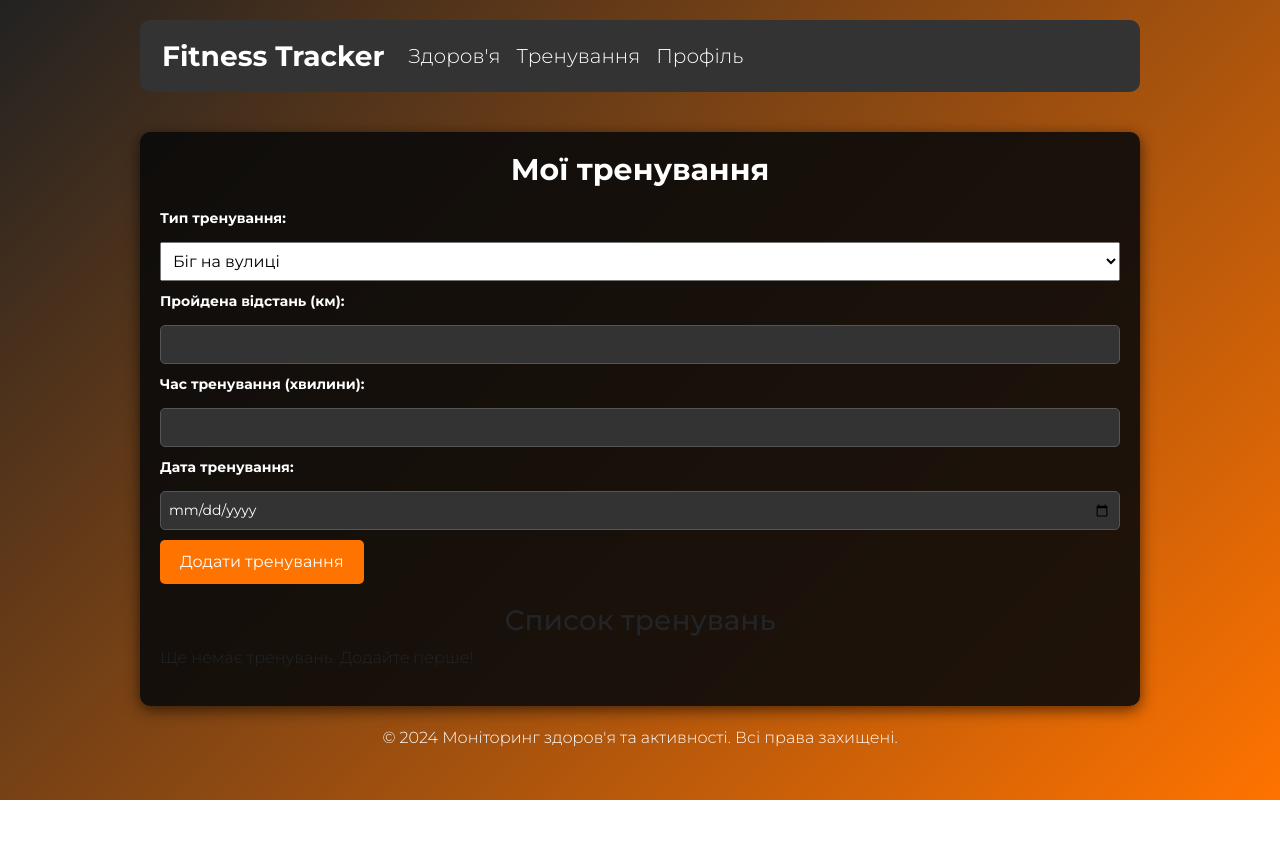
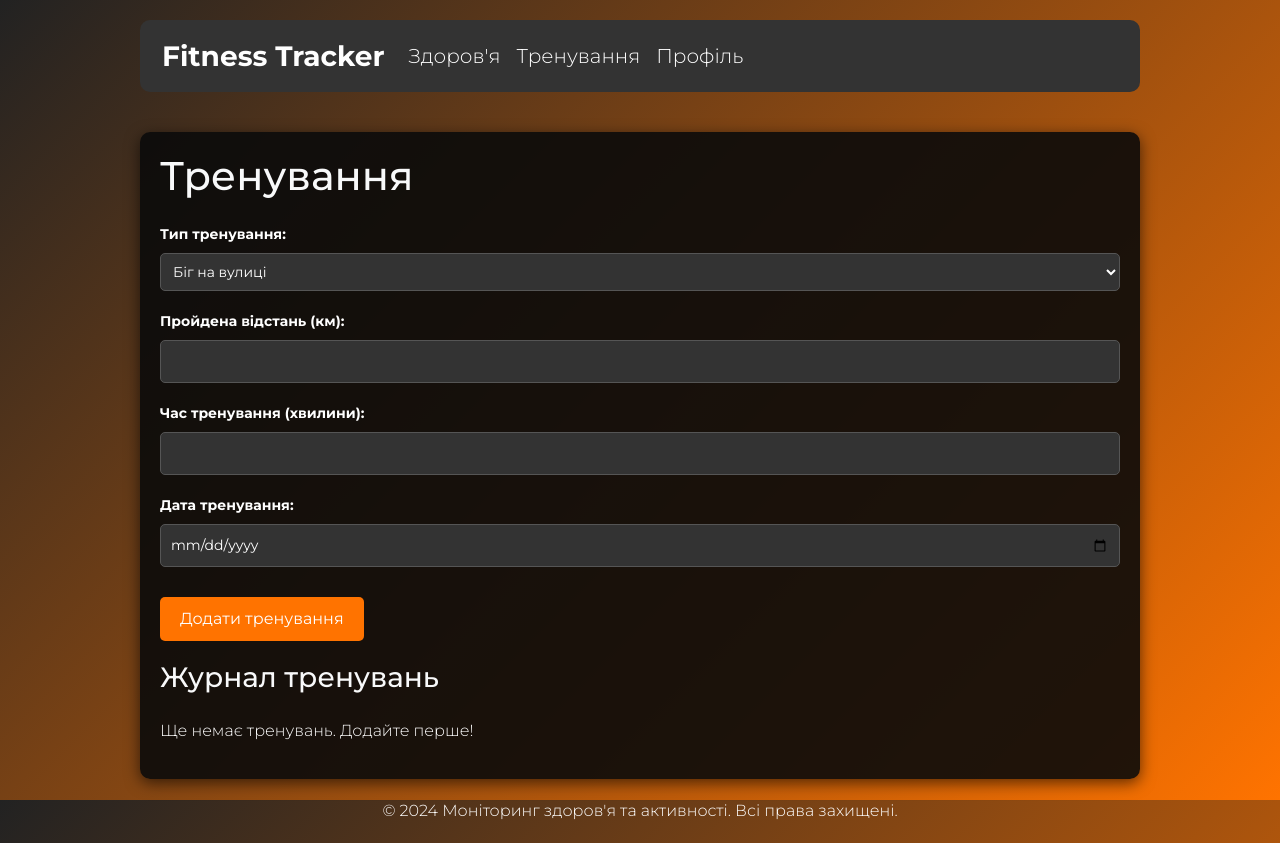
Before and after one commit to onsviii/fitness_track, a React (Create React App) app: page /workouts in a window 1280 px wide. Before the commit the page ends 800 px from the top, so only its background shows below. Built offline with nearby package versions, Linux system fonts and the light colour scheme.

Commit message:
Update page design

```diff
--- a/src/index.css
+++ b/src/index.css
@@ -33,3 +33,21 @@ body {
   font-family: 'Montserrat', sans-serif;
   font-weight: 300;
 }
+
+label {
+  color: #fff;
+  display: block;
+  margin-bottom: 8px;
+  font-size: 14px;
+  font-weight: 650;
+}
+
+input {
+  width: 100%;
+  padding: 8px;
+  border: 1px solid #555;
+  border-radius: 5px;
+  background: #333;
+  color: #fff;
+  font-size: 14px;
+}
--- a/src/pages/Authentication/AuthenticationPage.css
+++ b/src/pages/Authentication/AuthenticationPage.css
@@ -1,6 +1,6 @@
 .auth-group {
     max-width: 600px;
-    padding: 30px;
+    padding: 80px;
     background: rgba(10, 10, 10, 0.9);
     border-radius: 10px;
     box-shadow: 0px 4px 15px rgba(0, 0, 0, 0.6);
--- a/src/pages/Home/Home.css
+++ b/src/pages/Home/Home.css
@@ -10,7 +10,7 @@
 
 .status-bar {
     display: flex;
-    justify-content: space-between;
+    justify-content: center;
     background: #222;
     padding: 15px;
     border-radius: 8px;
@@ -18,11 +18,14 @@
 }
 
 .status-item {
+    padding: 0px;
     color: #fff;
-    font-size: 1.1rem;
+    text-align: center;
+    font-size: 18px;
 }
 
 .card-container {
+    padding: 0px;
     display: flex;
     flex-wrap: wrap;
     gap: 30px;
--- a/src/pages/Home/Home.js
+++ b/src/pages/Home/Home.js
@@ -7,23 +7,23 @@ export default function Home() {
   return (
     <Container className="home-container">
       <h1 className="text-light mb-4">Здоров'я</h1>
-      <div className="status-bar">
-        <div className="status-item">
+      <Container className="status-bar">
+        <Container className="status-item">
           🔥 Калорії: <strong>0/400 ккал</strong>
-        </div>
-        <div className="status-item">
+        </Container>
+        <Container className="status-item">
           👣 Кроки: <strong>0/6000</strong>
-        </div>
-        <div className="status-item">
+        </Container>
+        <Container className="status-item">
           ⏱️ Розминка: <strong>0/30 хв</strong>
-        </div>
-      </div>
-      <div className="card-container">
+        </Container>
+      </Container>
+      <Container className="card-container">
         <CardItem title="Сон" description="Знайдіть вашу сонну тваринку" />
         <CardItem title="Пульс" description="Одягніть пристрій і виміряйте" />
         <CardItem title="Тиск" description="Одягніть пристрій і виміряйте" />
         <CardItem title="Кисень у крові" description="Одягніть пристрій і виміряйте" />
-      </div>
+      </Container>
     </Container>
   );
 }
--- a/src/pages/Workouts/Workouts.css
+++ b/src/pages/Workouts/Workouts.css
@@ -1,6 +1,7 @@
 .workouts-container {
     max-width: 1000px;
     padding: 40px;
+    color: #fff;
     background: rgba(10, 10, 10, 0.9);
     border-radius: 10px;
     box-shadow: 0px 4px 15px rgba(0, 0, 0, 0.6);
@@ -8,31 +9,33 @@
     padding: 20px;
   }
 
-  h2, h3 {
-    text-align: center;
+  h3 {
+    color: #fff;
   }
 
   form {
     margin-bottom: 20px;
   }
 
-  form div {
-    margin-bottom: 10px;
+  .form-group {
+    padding: 0px;
+    margin-bottom: 20px;
+    text-align: left;
   }
 
-  form label {
-    display: block;
-    font-weight: bold;
-  }
 
-  form input, form select {
+  form select {
     width: 100%;
     padding: 8px;
-    margin-top: 5px;
-    box-sizing: border-box;
+    border: 1px solid #555;
+    border-radius: 5px;
+    background: #333;
+    color: #fff;
+    font-size: 14px;
   }
 
   form button {
+    margin-top: 10px;
     padding: 10px 20px;
     background-color: #ff7300;
     color: #fff;
@@ -42,7 +45,11 @@
   }
 
   form button:hover {
-    background-color: #ff8c33;
+    background-color: #fc8830;
+  }
+
+  .training-container {
+    padding: 0px;
   }
 
   .workout-list {
@@ -51,7 +58,7 @@
   }
 
   .workout-item {
-    background: #f4f4f4;
+    background: #333;
     margin-bottom: 10px;
     padding: 10px;
     border-radius: 5px;
--- a/src/pages/Workouts/Workouts.js
+++ b/src/pages/Workouts/Workouts.js
@@ -1,7 +1,9 @@
 import React, { useState } from "react";
 import Container from 'react-bootstrap/Container';
 import "./Workouts.css";
-
+import { LocalizationProvider } from "@mui/x-date-pickers/LocalizationProvider";
+//import { AdapterDayjs } from "@mui/x-date-pickers/AdapterDayjs";
+import { DateCalendar } from "@mui/x-date-pickers";
 function Workouts() {
   const [workouts, setWorkouts] = useState([]);
   const [formData, setFormData] = useState({
@@ -10,6 +12,7 @@ function Workouts() {
     time: "",
     date: "",
   });
+  const [date, setDate] = useState("");
 
   const handleChange = (e) => {
     const { name, value } = e.target;
@@ -51,12 +54,17 @@ function Workouts() {
       date: "",
     });
   };
+  /*<LocalizationProvider dateAdapter={AdapterDayjs}>
+            <DateCalendar
+              onChange={(e) => setDate(`${e.$M + 1}/${e.$D}/${e.$y}`)}
+            />
+        </LocalizationProvider>*/
 
   return (
     <Container className="workouts-container">
-      <h2>Мої тренування</h2>
+      <h1 className="text-light mb-4">Тренування</h1>
       <form onSubmit={handleAddWorkout}>
-        <div>
+        <Container className="form-group">
           <label>Тип тренування:</label>
           <select
             name="type"
@@ -68,9 +76,9 @@ function Workouts() {
             <option value="Біг на доріжці">Біг на доріжці</option>
             <option value="Їзда на велосипеді">Їзда на велосипеді</option>
           </select>
-        </div>
+        </Container>
 
-        <div>
+        <Container className="form-group">
           <label>Пройдена відстань (км):</label>
           <input
             type="number"
@@ -79,9 +87,9 @@ function Workouts() {
             onChange={handleChange}
             required
           />
-        </div>
+        </Container>
 
-        <div>
+        <Container className="form-group">
           <label>Час тренування (хвилини):</label>
           <input
             type="number"
@@ -90,9 +98,9 @@ function Workouts() {
             onChange={handleChange}
             required
           />
-        </div>
+        </Container>
 
-        <div>
+        <Container className="form-group">
           <label>Дата тренування:</label>
           <input
             type="date"
@@ -101,13 +109,13 @@ function Workouts() {
             onChange={handleChange}
             required
           />
-        </div>
+        </Container>
 
         <button type="submit">Додати тренування</button>
       </form>
 
-      <div>
-        <h3>Список тренувань</h3>
+      <Container className="training-container">
+        <h3 className="text-light mb-4">Журнал тренувань</h3>
         {workouts.length === 0 ? (
           <p>Ще немає тренувань. Додайте перше!</p>
         ) : (
@@ -123,7 +131,7 @@ function Workouts() {
             ))}
           </ul>
         )}
-      </div>
+      </Container>
     </Container>
   );
 }
```
